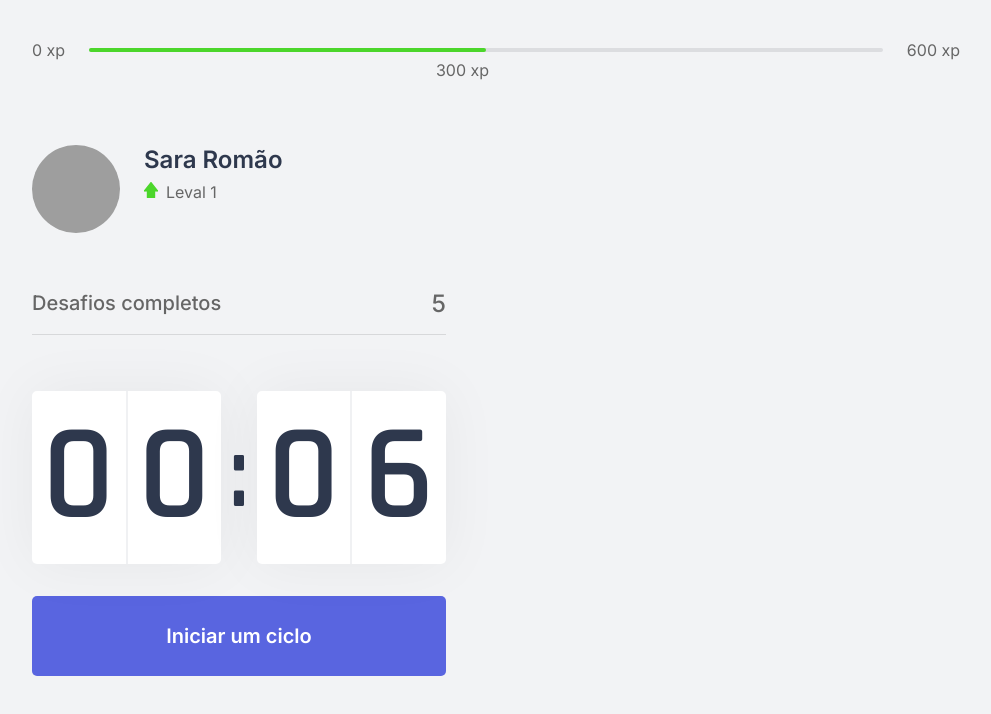
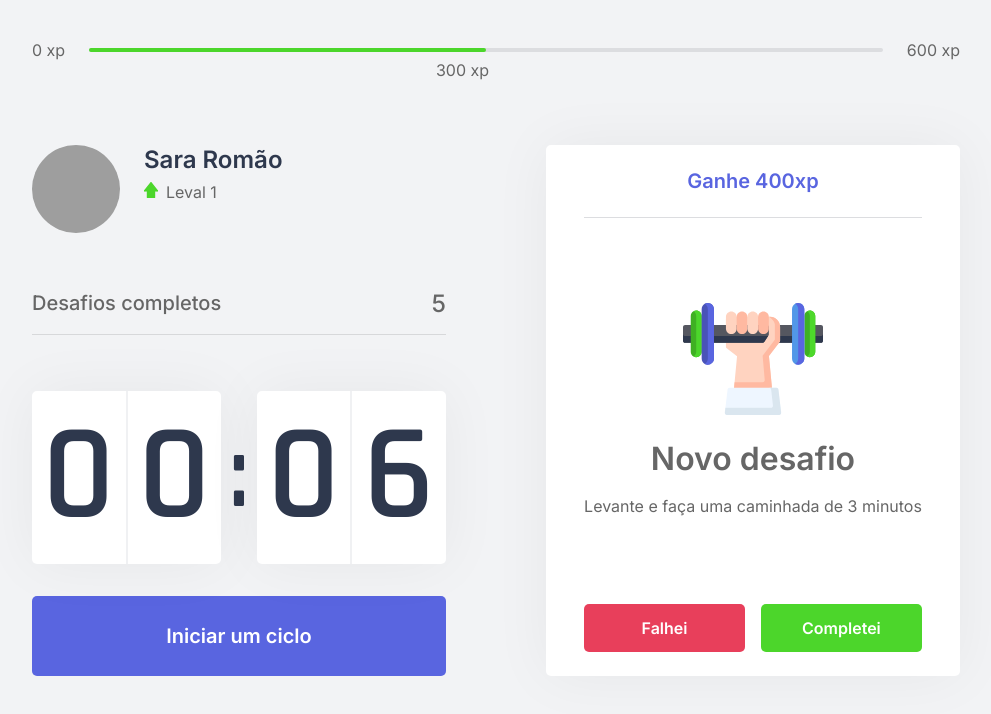
Before and after one commit to Sara01romao/nlw4, a Next.js app: page / in a window 1280 px wide. Shown: the top 714 px of the page, without its empty margins (144-1135 px from the left). Built offline with nearby package versions, Linux system fonts and the light colour scheme; grey boxes are pictures that could not be loaded.

Commit message:
card de desafio ok

```diff
--- /dev/null
+++ b/src/Components/ChallengeBox.tsx
@@ -0,0 +1,40 @@
+import styles from '../styles/components/ChallengeBox.module.css';
+
+export function ChallengeBox(){
+
+const hasActiveChallenge = true;
+
+
+
+  return(
+    <div className={styles.challengeBoxContainer}>
+        {hasActiveChallenge ? (
+          <div className={styles.challengeActive}>
+              <header>Ganhe 400xp</header>
+
+              <main>
+                <img src="icons/body.svg" alt=""/>
+                <strong>Novo desafio</strong>
+                <p>Levante e faça uma caminhada de 3 minutos</p>
+              </main>
+
+
+              <footer>
+                <button type="button" className={styles.challengeFaildButton}>Falhei</button>
+                <button type="button" className={styles.challengeSucceededButton}>Completei</button>
+              </footer>
+
+          </div>
+
+        ) : (
+          <div className={styles.challengeNotActive}>
+          <strong>Finalize um ciclo para receber um desafio</strong>
+          <p>
+            <img src="icons/level-up.svg" alt="Level Up"/>
+            Avance de level completando desafios.
+          </p>
+        </div>
+        )}
+    </div>
+  )
+}
--- a/src/pages/index.tsx
+++ b/src/pages/index.tsx
@@ -1,15 +1,19 @@
+
+import Head from 'next/head';
+
 
 import { CompletedChallenges } from '../Components/CompletedChallenges';
 import { Countdonw } from '../Components/Countdown';
 import { ExperienceBar } from "../Components/ExperienceBar";
 import { Profile } from '../Components/Profile';
-
-import Head from 'next/head';
+import { ChallengeBox } from '../Components/ChallengeBox';
 
 import styles from '../styles/pages/Home.module.css';
 
+
 export default function Home() {
   return (
+
     <div className={styles.container}>
 
         <Head>
@@ -26,7 +30,7 @@
         </div>
 
         <div>
-
+            <ChallengeBox/>
         </div>
      </section>
   </div>
--- /dev/null
+++ b/src/styles/components/ChallengeBox.module.css
@@ -0,0 +1,117 @@
+.challengeBoxContainer{
+  height: 100%;
+
+  background: var(--white);
+  border-radius: 5px;
+  box-shadow: 0 0 60px rgba(0, 0, 0, 0.05);
+  padding: 1.5rem 2rem;
+
+  display: flex;
+  flex-direction: column;
+  align-items: center;
+  justify-content: center;
+
+  text-align: center;
+}
+
+.challengeNotActive{
+  display: flex;
+  flex-direction: column;
+  align-items: center;
+}
+
+
+.challengeNotActive strong{
+  font-size: 1.5rem;
+  font-weight: 500;
+  line-height: 1.4;
+}
+
+.challengeNotActive p{
+    display: flex;
+    flex-direction: column;
+    align-items: center;
+    line-height: 1.4;
+    max-width: 70%;
+    margin-top: 3rem;
+}
+
+.challengeNotActive p img{
+  margin-bottom: 1rem;
+}
+
+/***===================================*/
+.challengeActive{
+  height: 100%;
+
+  display: flex;
+  flex-direction: column;
+}
+
+.challengeActive header{
+  color: var(--blue);
+  font-weight: 600;
+  font-size: 1.25rem;
+  padding: 0 2rem 1.5rem;
+  border-bottom: 1px solid var(--gray-line);
+
+}
+
+.challengeActive main{
+  flex: 1;
+
+  display: flex;
+  flex-direction: column;
+  align-items: center;
+  justify-content: center;
+}
+
+
+.challengeActive main strong{
+  font-size: 2rem;
+  font-weight: 600;
+  color: var (--title);
+  margin: 1.5rem 0 1rem;
+}
+
+
+.challengeActive main p{
+  line-height: 1.5;
+}
+
+.challengeActive footer{
+  display: grid;
+  grid-template-columns: 1fr 1fr;
+  gap: 1rem;
+}
+
+.challengeActive footer button{
+  height: 3rem;
+
+  display: flex;
+  align-items: center;
+  justify-content: center;
+
+  border: 0;
+  border-radius: 5px;
+
+  color: var(--white);
+
+  font-size: 1rem;
+  font-weight: 600;
+
+  transition: filter 0.2s;
+}
+
+.challengeActive footer button.challengeFaildButton{
+  background: var(--red);
+}
+
+.challengeActive footer button.challengeSucceededButton{
+  background: var(--green);
+}
+
+
+.challengeActive footer button:hover{
+  filter: brightness(0.9);
+}
--- a/src/styles/pages/Home.module.css
+++ b/src/styles/pages/Home.module.css
@@ -12,6 +12,7 @@
 
 
 .container section{
+
   flex: 1;
 
   display: grid;
```
Lines whose indentation alone changed are shown as unchanged.
